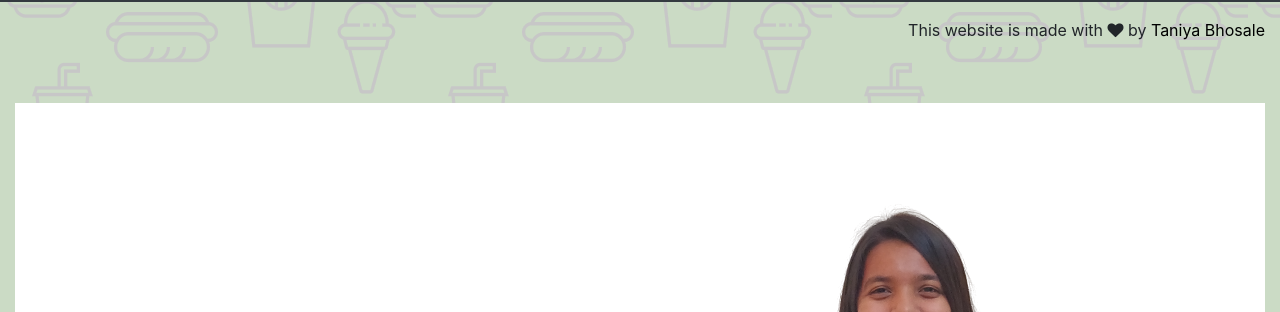
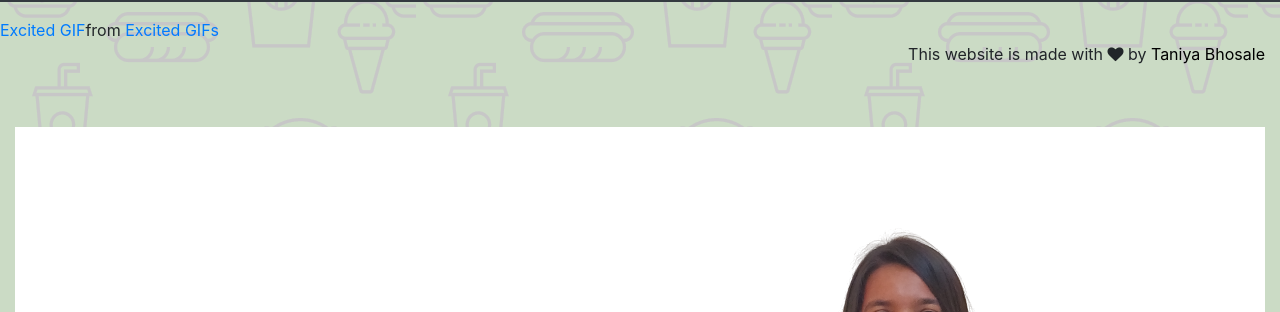
Before and after one commit to Tani144/Tani144.github.io, a plain HTML site: page index.html in a window 1280 px wide. Shown: the part 54-366 px from the top of the page. Drawn offline with nearby package versions, Linux system fonts and the light colour scheme; a script that the page names is missing.

Commit message:
Update index.html

```diff
--- a/index.html
+++ b/index.html
@@ -2,7 +2,7 @@
 <html lang="en">
 
 <head>
-
+<div class="tenor-gif-embed" data-postid="25794812" data-share-method="host" data-aspect-ratio="2.99065" data-width="100%"><a href="https://tenor.com/view/excited-gif-25794812">Excited GIF</a>from <a href="https://tenor.com/search/excited-gifs">Excited GIFs</a></div> <script type="text/javascript" async src="https://tenor.com/embed.js"></script>
   <meta charset="utf-8">
   <!-- Required meta tags -->
   <meta name="viewport" content="width=device-width, initial-scale=1.0">
```
